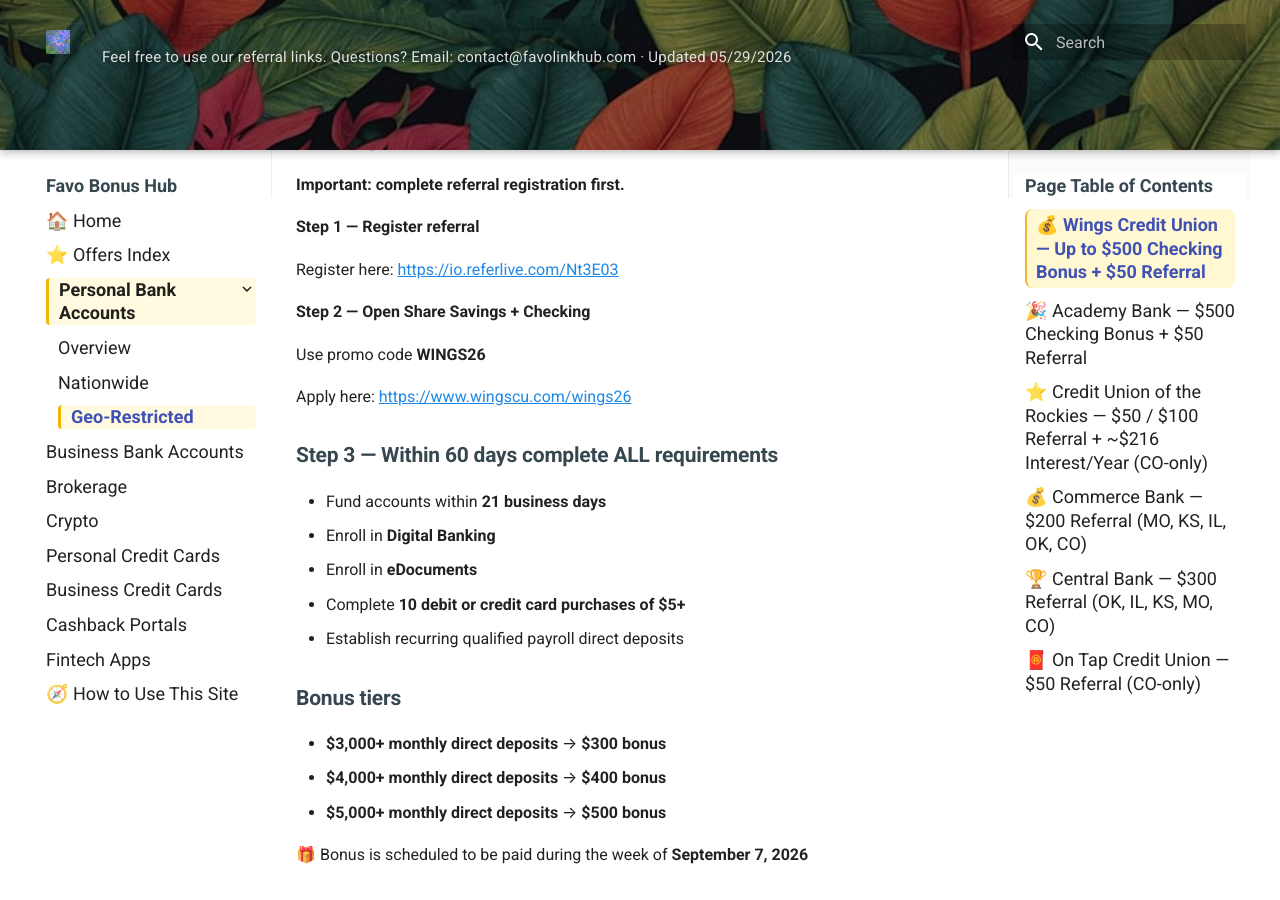
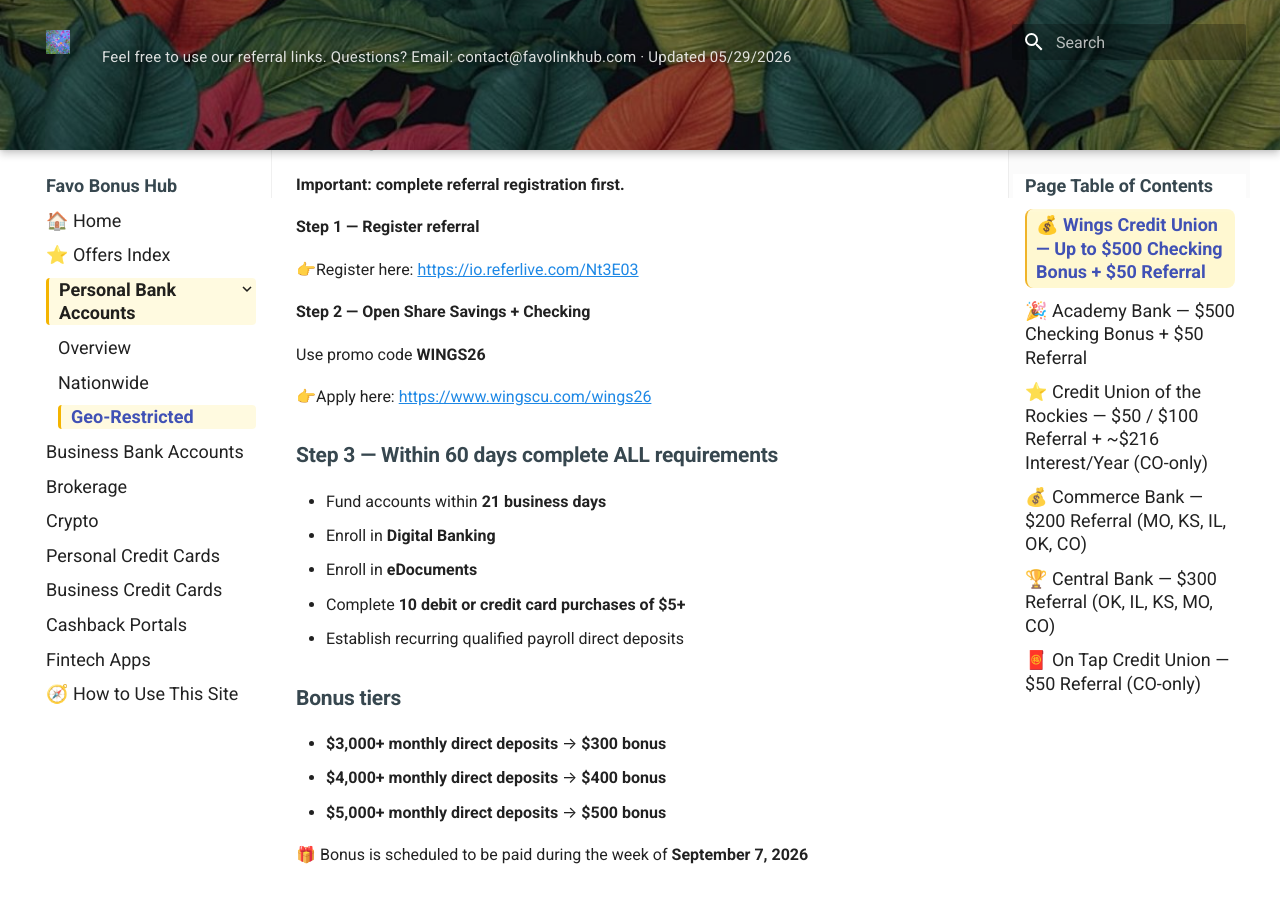
Before and after one commit to whispersofzephyr/favolinkhub-site, an MkDocs documentation site: the page built from docs/personal-bank-geo.md, in a window 1280 px wide and 900 px high, scrolled down 838 px. Built offline with MkDocs 1.6.1 and Material for MkDocs 9.7.7, drawn with Linux system fonts in a browser that asks for light colours.

```diff
--- a/docs/personal-bank-geo.md
+++ b/docs/personal-bank-geo.md
@@ -28,13 +28,13 @@ If you are looking for accounts available nationwide, see:
 
 **Step 1 — Register referral**
 
-Register here: [https://io.referlive.com/Nt3E03](https://io.referlive.com/Nt3E03)
+👉Register here: [https://io.referlive.com/Nt3E03](https://io.referlive.com/Nt3E03)
 
 **Step 2 — Open Share Savings + Checking**
 
 Use promo code **WINGS26**
 
-Apply here: [https://www.wingscu.com/wings26](https://www.wingscu.com/wings26)
+👉Apply here: [https://www.wingscu.com/wings26](https://www.wingscu.com/wings26)
 
 ### Step 3 — Within 60 days complete ALL requirements
 
```
